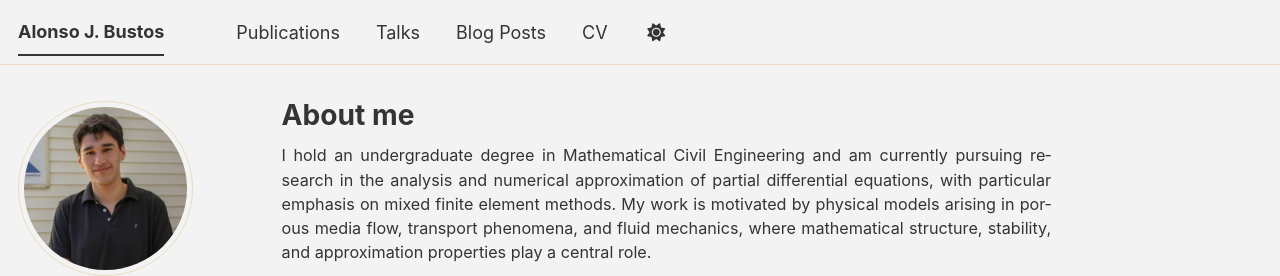
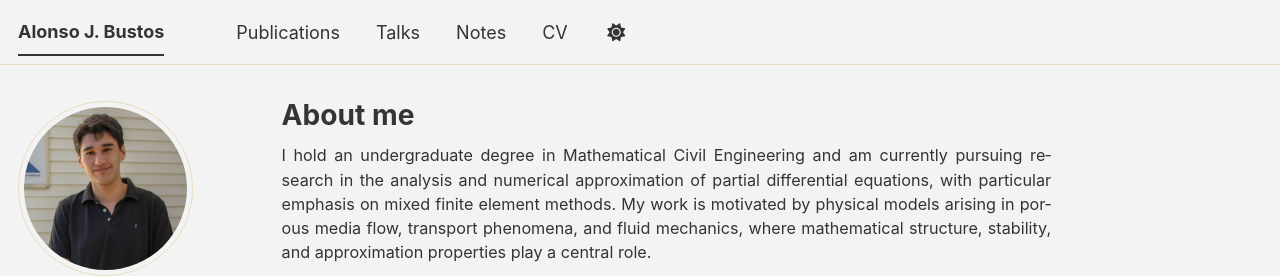
Before and after one commit to alonsojbustos/alonsojbustos.github.io, a Jekyll site: the page built from _pages/about.md, in a window 1280 px wide. Shown: the top 276 px of the page. Built offline with Jekyll 4.4.1, drawn with Linux system fonts in a browser that asks for light colours; some web fonts are replaced; a script bundle is joined from its source files by our own code; library files that are not in the unit come from our copies.

Commit message:
Update navigation.yml

```diff
--- a/_data/navigation.yml
+++ b/_data/navigation.yml
@@ -20,8 +20,11 @@ main:
   #- title: "Portfolio"
   #  url: /portfolio/
 
-  - title: "Blog Posts"
-    url: /year-archive/
+  #- title: "Blog Posts"
+  #  url: /year-archive/
+
+  - title: "Notes"
+    url: /notes/
 
   - title: "CV"
     url: /cv/
```
